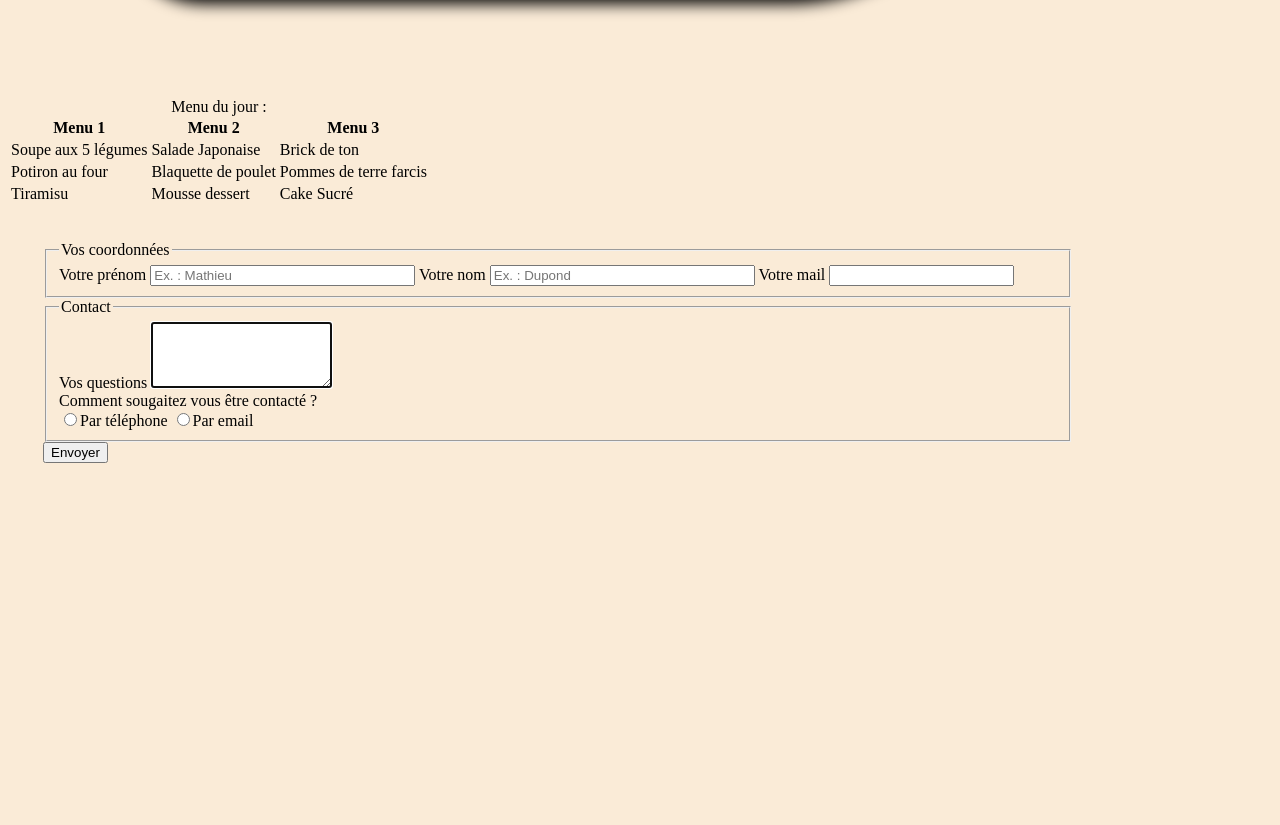
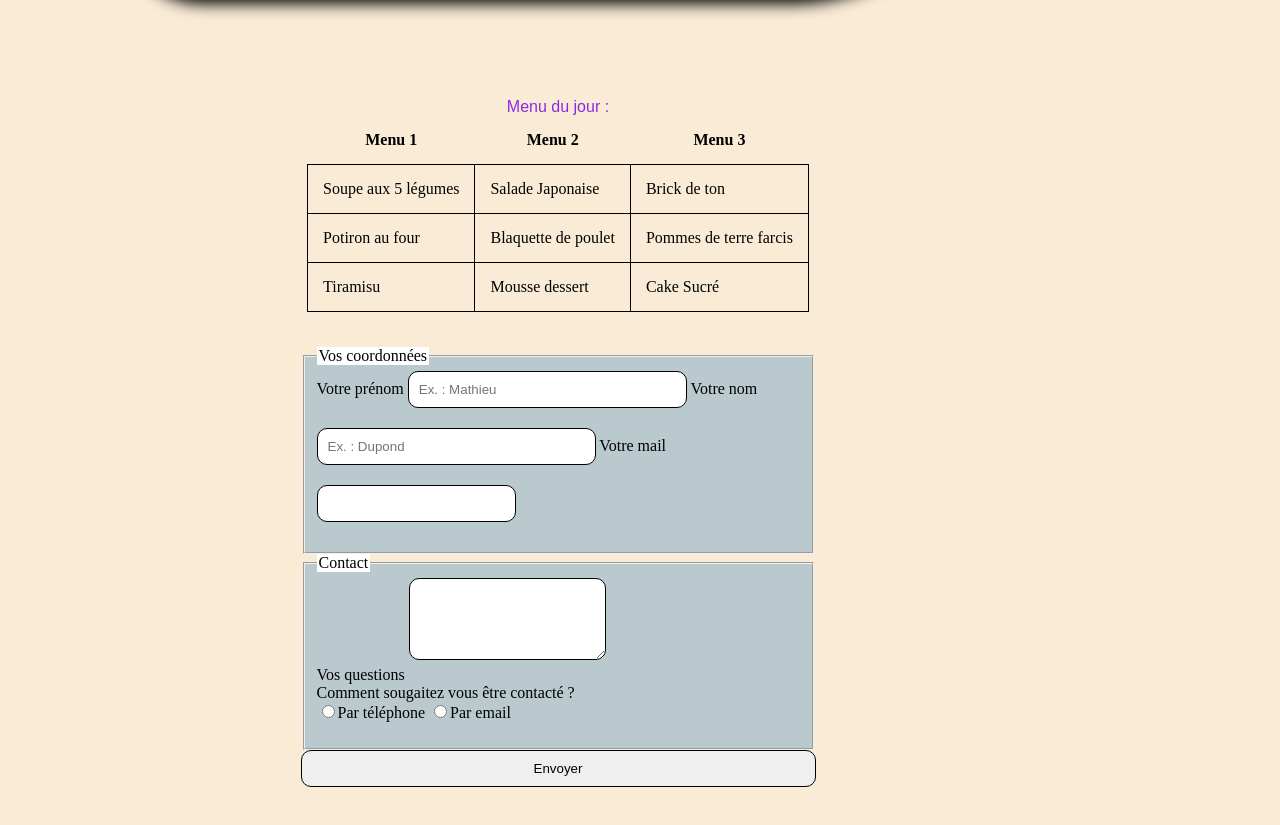
Before and after one commit to DevByMatheo/html-css-basics, a plain HTML site: page index.html in a window 1280 px wide. Shown: the part 1611-2436 px from the top of the page. Before the commit the page ends 2117 px from the top, so only its background shows below. Drawn offline with Linux system fonts and the light colour scheme; a web font is replaced by a local one.

Commit message:
Update style.css

```diff
--- a/style.css
+++ b/style.css
@@ -21,7 +21,7 @@ p {
     margin: 15px;
 }
 
-h1, h2 {
+h1, h2, caption {
     font-family: "Playwrite GB S", sans-serif;
     color: blueviolet;
 }
@@ -158,3 +158,64 @@ footer{
     display: inline-block;
     width: 1000px;
 }*/
+
+
+td {
+    border: 1px solid black;
+}
+
+table {
+    border-collapse: collapse;
+    margin: auto;
+}
+
+td, th {
+    padding: 15px;
+}
+
+
+form {
+    display: flex;
+    flex-direction: column;
+    margin: auto;
+    width: 50%;
+}
+
+input, textarea {
+    padding: 10px;
+    border: 1px solid black;
+    outline: none;
+    margin-bottom: 20px;
+    border-radius: 10px;
+}
+
+fieldset {
+    background-color: #BAC9CE;
+}
+
+legend {
+    background-color: white;
+}
+
+@media screen  and (max-width: 1200px){
+    p {
+        color: black;
+    }
+
+}
+
+
+@media screen and (max-width: 100px) {
+    .conteneur {
+        flex-direction: column;
+    }
+
+    footer {
+        display: none;
+    }
+
+    p{
+        overflow: scroll;
+    }
+
+}
```
